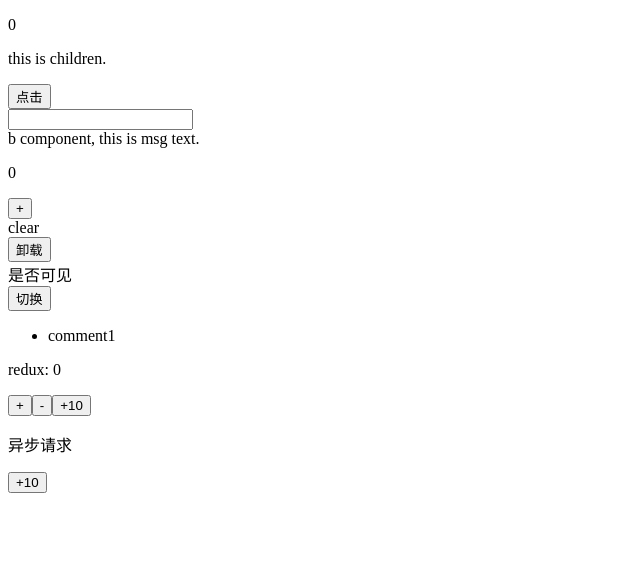
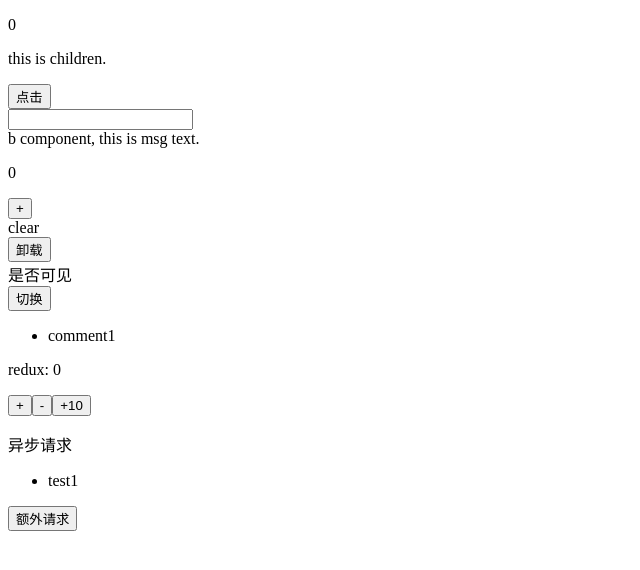
Before and after one commit to robbiemie/react-learning, a React (Create React App) app: page / in a window 1280 px wide. Shown: the top 570 px of the page, without its empty margins (0-640 px from the left). Built offline with nearby package versions, Linux system fonts and the light colour scheme.

Commit message:
feat: redux异步请求

```diff
--- a/src/App.js
+++ b/src/App.js
@@ -154,10 +154,14 @@ const ReduxCom = () => {
     </div>
   </div>)
 }
+
 // 异步请求
 const AsyncReduxCom = () => {
   const {channels} = useSelector(state => state.channel)
   const dispatch = useDispatch()
+  useEffect(() => {
+    dispatch(fetchChannelAction())
+  }, [dispatch])
   return (<div>
     <p>
       异步请求
@@ -166,7 +170,7 @@ const AsyncReduxCom = () => {
       <ul>
         { channels.map((item, index) => <li key={item.id + '' + index}>{item.name}</li>) }
       </ul>
-      <button onClick={() => dispatch(fetchChannelAction())}>+10</button>
+      <button onClick={() => dispatch(fetchChannelAction())}>额外请求</button>
     </div>
   </div>)
 }
```
